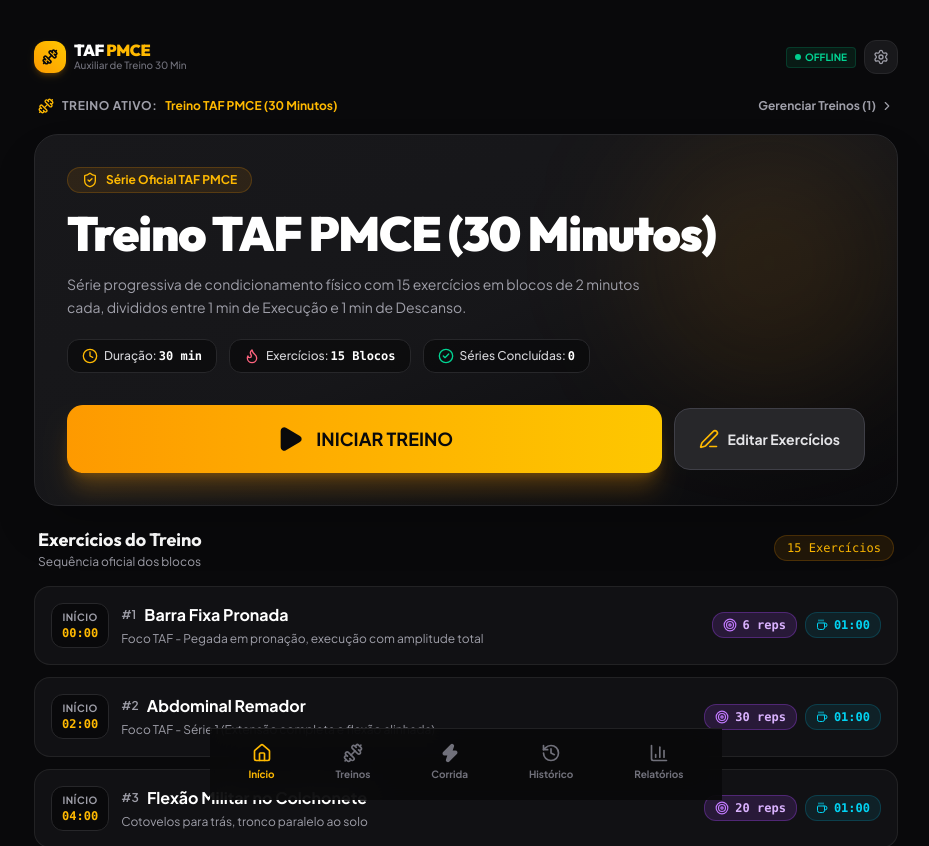
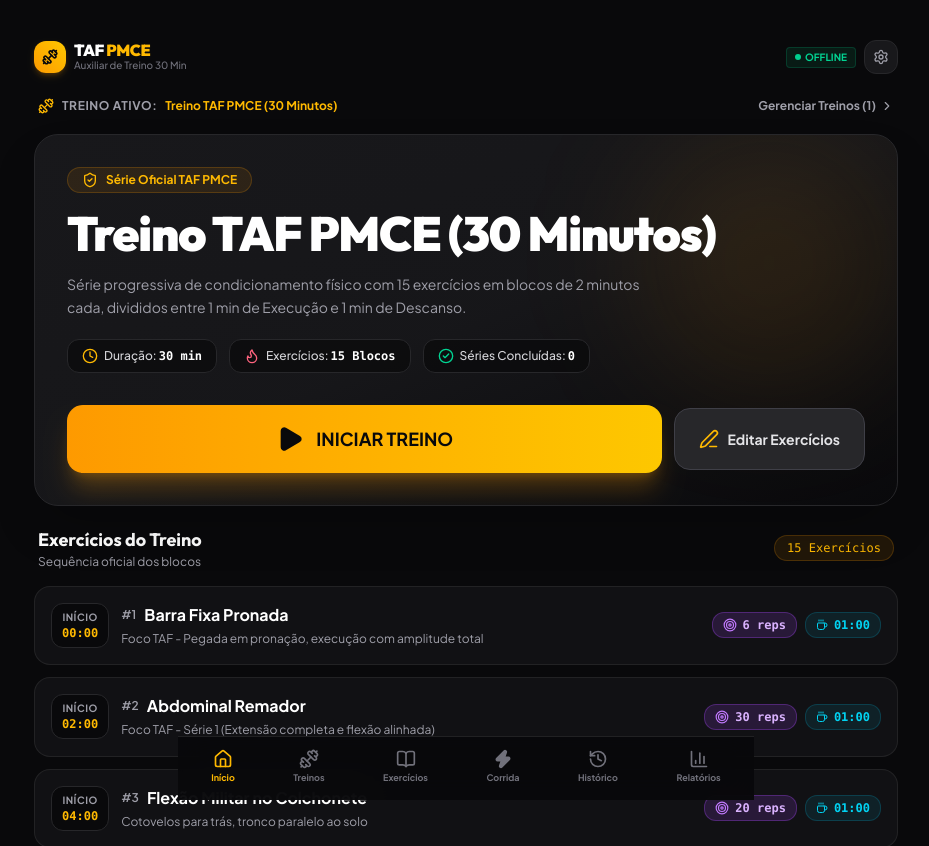
Before and after one commit to rodrocha444/taf-pmce, a React (Vite) app: page / in a window 1280 px wide. Shown: the top 846 px of the page, without its empty margins (174-1103 px from the left). Built offline with nearby package versions, Linux system fonts and the light colour scheme.

Commit message:
feat: adicionar guia de Exercicios no rodape inferior

```diff
--- a/src/components/bottom-nav.tsx
+++ b/src/components/bottom-nav.tsx
@@ -1,6 +1,6 @@
 import React from 'react';
 import { Link, useLocation } from 'react-router-dom';
-import { Home, History, BarChart3, Dumbbell, Play, Zap } from 'lucide-react';
+import { Home, History, BarChart3, Dumbbell, Play, Zap, BookOpen } from 'lucide-react';
 import { useWorkoutStore } from '../store/workout-store';
 
 export const BottomNav: React.FC = () => {
@@ -42,54 +42,64 @@
       )}
 
       {/* Clean Bottom Tab Navigation */}
-      <nav className="fixed bottom-0 left-0 right-0 z-40 bg-zinc-950/90 backdrop-blur-lg border-t border-zinc-800/80 px-2 py-2 flex items-center justify-around max-w-lg mx-auto bottom-nav-safe">
+      <nav className="fixed bottom-0 left-0 right-0 z-40 bg-zinc-950/95 backdrop-blur-lg border-t border-zinc-800/80 px-1 py-2 flex items-center justify-around max-w-xl mx-auto bottom-nav-safe text-center">
         <Link
           to="/"
-          className={`flex flex-col items-center gap-1 p-1.5 rounded-xl text-[10px] font-bold transition-all ${
+          className={`flex flex-col items-center gap-0.5 p-1 rounded-xl text-[9px] font-bold transition-all ${
             isActive('/') ? 'text-amber-400' : 'text-zinc-500 hover:text-zinc-300'
           }`}
         >
-          <Home className="w-5 h-5" />
+          <Home className="w-4 h-4 sm:w-5 sm:h-5" />
           <span>Início</span>
         </Link>
 
         <Link
           to="/workouts"
-          className={`flex flex-col items-center gap-1 p-1.5 rounded-xl text-[10px] font-bold transition-all ${
+          className={`flex flex-col items-center gap-0.5 p-1 rounded-xl text-[9px] font-bold transition-all ${
             isActive('/workouts') ? 'text-amber-400' : 'text-zinc-500 hover:text-zinc-300'
           }`}
         >
-          <Dumbbell className="w-5 h-5" />
+          <Dumbbell className="w-4 h-4 sm:w-5 sm:h-5" />
           <span>Treinos</span>
         </Link>
 
         <Link
+          to="/exercises"
+          className={`flex flex-col items-center gap-0.5 p-1 rounded-xl text-[9px] font-bold transition-all ${
+            isActive('/exercises') ? 'text-amber-400' : 'text-zinc-500 hover:text-zinc-300'
+          }`}
+        >
+          <BookOpen className="w-4 h-4 sm:w-5 sm:h-5" />
+          <span>Exercícios</span>
+        </Link>
+
+        <Link
           to="/running"
-          className={`flex flex-col items-center gap-1 p-1.5 rounded-xl text-[10px] font-bold transition-all ${
+          className={`flex flex-col items-center gap-0.5 p-1 rounded-xl text-[9px] font-bold transition-all ${
             isActive('/running') ? 'text-amber-400' : 'text-zinc-500 hover:text-zinc-300'
           }`}
         >
-          <Zap className="w-5 h-5 fill-current" />
+          <Zap className="w-4 h-4 sm:w-5 sm:h-5 fill-current" />
           <span>Corrida</span>
         </Link>
 
         <Link
           to="/history"
-          className={`flex flex-col items-center gap-1 p-1.5 rounded-xl text-[10px] font-bold transition-all ${
+          className={`flex flex-col items-center gap-0.5 p-1 rounded-xl text-[9px] font-bold transition-all ${
             isActive('/history') ? 'text-amber-400' : 'text-zinc-500 hover:text-zinc-300'
           }`}
         >
-          <History className="w-5 h-5" />
+          <History className="w-4 h-4 sm:w-5 sm:h-5" />
           <span>Histórico</span>
         </Link>
 
         <Link
           to="/reports"
-          className={`flex flex-col items-center gap-1 p-1.5 rounded-xl text-[10px] font-bold transition-all ${
+          className={`flex flex-col items-center gap-0.5 p-1 rounded-xl text-[9px] font-bold transition-all ${
             isActive('/reports') ? 'text-amber-400' : 'text-zinc-500 hover:text-zinc-300'
           }`}
         >
-          <BarChart3 className="w-5 h-5" />
+          <BarChart3 className="w-4 h-4 sm:w-5 sm:h-5" />
           <span>Relatórios</span>
         </Link>
       </nav>
```
